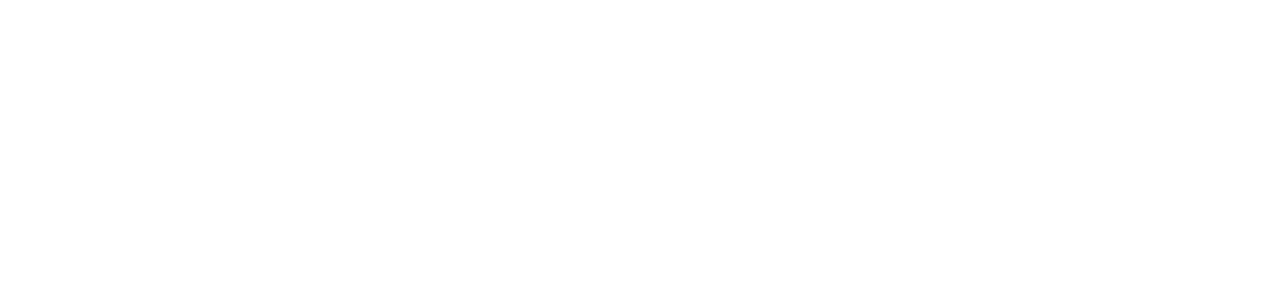
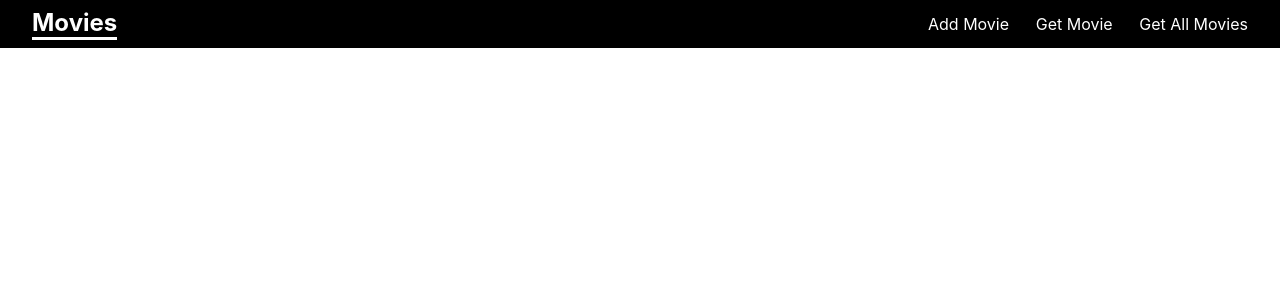
Before and after one commit to K-MoraPais/Peliculas-DW, a React (Create React App) app in the folder front-end/: page / in a window 1280 px wide. Shown: the top 300 px of the page. Built offline with nearby package versions, Linux system fonts and the light colour scheme; the HTML template or start-up script is replaced by a standard one.

Commit message:
Header layout without functionalities  added and .scss changed to module.scss

```diff
--- a/front-end/package.json
+++ b/front-end/package.json
@@ -9,6 +9,7 @@
     "react": "^17.0.2",
     "react-dom": "^17.0.2",
     "react-scripts": "4.0.3",
+    "sass": "^1.37.0",
     "web-vitals": "^1.1.2"
   },
   "scripts": {
--- a/front-end/src/App.jsx
+++ b/front-end/src/App.jsx
@@ -1,7 +1,12 @@
-import './App.scss';
+import './App.module.scss';
+import Header from './Components/Header/Header';
 
 const App = () => {
-  return <></>;
+  return (
+    <>
+      <Header />
+    </>
+  );
 };
 
 export default App;
--- /dev/null
+++ b/front-end/src/Components/Header/Header.jsx
@@ -0,0 +1,16 @@
+import classes from './Header.module.scss';
+
+const Header = () => {
+  return (
+    <header className={classes.header}>
+      <h2 className={classes.title}>Movies</h2>
+      <div>
+        <a href='/'>Add Movie</a>
+        <a href='/'>Get Movie</a>
+        <a href='/'>Get All Movies</a>
+      </div>
+    </header>
+  );
+};
+
+export default Header;
--- /dev/null
+++ b/front-end/src/Components/Header/Header.module.scss
@@ -0,0 +1,62 @@
+.header {
+  display: flex;
+  justify-content: space-between;
+  align-items: center;
+  position: fixed;
+  height: 3rem;
+  width: 100%;
+  background: black;
+  padding-left: 2rem;
+
+  .title {
+    color: #ffffffff;
+    border-bottom: #ffffffff 0.2rem solid;
+  }
+
+  div {
+    display: flex;
+    justify-content: space-between;
+    width: 20rem;
+    margin-right: 4rem;
+
+    a {
+      text-decoration: none;
+      color: #ffffffff;
+      display: block;
+      position: relative;
+      padding: 0.2em 0;
+
+      &::after {
+        content: '';
+        position: absolute;
+        bottom: 0;
+        left: 0;
+        width: 100%;
+        height: 0.1em;
+        background-color: #35bd3c;
+        opacity: 0;
+        transition: opacity 300ms, transform 300ms;
+        opacity: 1;
+        transform: scale(0);
+        transform-origin: center;
+      }
+
+      &:hover {
+        animation: green-color-animation 600ms both;
+        // color: #35bd3c;
+        &::after {
+          transform: scale(1);
+        }
+      }
+    }
+  }
+}
+
+@keyframes green-color-animation {
+  from {
+    color: #ffffff;
+  }
+  to {
+    color: #35bd3c;
+  }
+}
```
Also changed, not shown: front-end/src/App.module.scss (added), front-end/src/App.scss (deleted), 1 other file (tests, documents, lock files or other folders).
